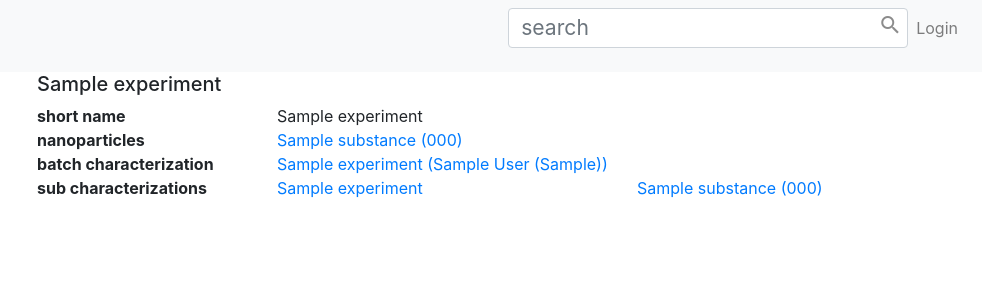
After one commit to JulianKimmig/chemDB, a Django app: page /experiments/nanoparticle/characterization/1 in a window 1280 px wide. The commit adds this page. Shown: the top 300 px of the page, without its empty margins (298-1280 px from the left). Run offline with Django 3.2, Linux system fonts and the light colour scheme; tables that the repository leaves empty hold one stand-in row (values such as "Sample post"); some libraries are stand-ins or nearby versions.

Commit message:
batch characterization

```diff
--- a/chemDB/chemicaldb/templates/chemicaldb/base.html
+++ b/chemDB/chemicaldb/templates/chemicaldb/base.html
@@ -76,15 +76,13 @@
                 {% block sidebar_left %}
                 {% endblock %}
             </div>
-            <div class="col-md-6 col-ld-8">
+            <div class="col-md-9 col-ld-10">
                 <h5>{% block content_title %}
 
                 {% endblock %}</h5>
 
                 {% block content %}
                 {% endblock %}
-            </div>
-            <div class="col-md-3  col-ld-2 sidebar" id="sidebar_right">
             </div>
         </div>
 </div>
--- /dev/null
+++ b/chemDB/experiments_nanoparticle/templates/experiments_nanoparticle/view_characterization.html
@@ -0,0 +1,59 @@
+{% extends 'chemicaldb/base.html' %}
+{% load crispy_forms_tags %}
+
+
+{% block title %}
+    NP - {{ characterization }}
+{% endblock %}
+
+{% block content_title %}
+    {{ characterization.name }}
+{% endblock %}
+
+{% block content %}
+    <div class="row">
+        <div class="col-md-3"><b>short name</b></div>
+        <div class="col-md-9">{{ characterization.short_name }}</div>
+    </div>
+
+    <div class="row">
+        <div class="col-md-3"><b>nanoparticles</b></div>
+        <div class="col-md-9">
+            {% for np in characterization.characterized_nanoparticle.all %}
+                <div class="row">
+                    <div class="col-md-12">
+                        <a href="{% url 'chemicaldb:experiments:experiments_nanoparticle:view_particle' pk=np.pk%}">{{np.name}} ({{np.code}})</a>
+                    </div>
+                </div>
+            {% endfor %}
+        </div>
+    </div>
+
+    {% if characterization.batch_experiment %}
+    <div class="row">
+        <div class="col-md-3"><b>batch characterization</b></div>
+        <div class="col-md-9"><a href="{% url 'chemicaldb:experiments:experiments_nanoparticle:view_characterization' pk=characterization.batch_experiment.nanoparticlecharacterization.pk %}">{{characterization.batch_experiment.nanoparticlecharacterization}}</a></div>
+    </div>
+    {% endif %}
+
+    {% if characterization.sub_experiments.all|length > 0 %}
+    <div class="row">
+        <div class="col-md-3"><b>sub characterizations</b></div>
+        <div class="col-md-9">
+            {% for subbatch in characterization.sub_experiments.all %}
+                <div class="row">
+                    <div class="col-md-6">
+                        <a href="{% url 'chemicaldb:experiments:experiments_nanoparticle:view_characterization' pk=subbatch.nanoparticlecharacterization.pk%}">{{subbatch.nanoparticlecharacterization.name}}</a>
+                    </div>
+                    <div class="col-md-6">
+                        {% for np in subbatch.nanoparticlecharacterization.characterized_nanoparticle.all %}
+                            <a href="{% url 'chemicaldb:experiments:experiments_nanoparticle:view_particle' pk=np.pk%}">{{np.name}} ({{np.code}})</a>
+                        {% endfor %}
+                    </div>
+                </div>
+            {% endfor %}
+        </div>
+    </div>
+    {% endif %}
+
+{% endblock %}
--- a/chemDB/experiments_nanoparticle/urls.py
+++ b/chemDB/experiments_nanoparticle/urls.py
@@ -1,7 +1,12 @@
-from django.urls import path, include
-from . import views, api_views
+from django.urls import path
+
+from . import views
+
 app_name="experiments_nanoparticle"
 urlpatterns = [
     path('', views.main_view, name ="main"),
-    path('batch_particle_creation',views.batch_particle_creation.as_view(),name="batch_particle_creation")
+    path('batch_particle_creation',views.batch_particle_creation.as_view(),name="batch_particle_creation"),
+    path('batch_characterizations',views.batch_characterizations,name="get_batch_characterizations"),
+    path('characterization/<pk>',views.view_characterizations,name="view_characterization"),
+    path('np/<pk>',views.view_particle,name="view_particle"),
 ]
--- a/chemDB/experiments_nanoparticle/views.py
+++ b/chemDB/experiments_nanoparticle/views.py
@@ -2,6 +2,7 @@ from datetime import datetime
 
 from crispy_forms.layout import Hidden
 from django.core import serializers
+from django.db.models import Count
 from django.forms import modelformset_factory
 from django.shortcuts import render, redirect
 
@@ -155,3 +156,18 @@ class batch_particle_creation(View):
             np.delete()
         batch_characterization.delete()
         return self.get(request)
+
+def batch_characterizations(request):
+   batches =  NanoparticleCharacterization.objects.annotate(sub_experiment_count=Count('sub_experiments')).filter(sub_experiment_count__gte=1)
+   context={'batches':batches}
+   return render(request, "experiments_nanoparticle/list_batch_characterizations.html",context)
+
+def view_characterizations(request,pk):
+    characterization = NanoparticleCharacterization.objects.get(pk=pk)
+    context={'characterization':characterization}
+    return render(request, "experiments_nanoparticle/view_characterization.html",context)
+
+def view_particle(request,pk):
+    np = Nanoparticle.objects.get(pk=pk)
+    context={'np':np}
+    return render(request, "experiments_nanoparticle/view_particle.html",context)
```
Also changed, not shown: chemDB/experiments_nanoparticle/templates/experiments_nanoparticle/list_batch_characterizations.html (added, +17 -0 lines), chemDB/experiments_nanoparticle/templates/experiments_nanoparticle/view_particle.html (added, +36 -0 lines).
